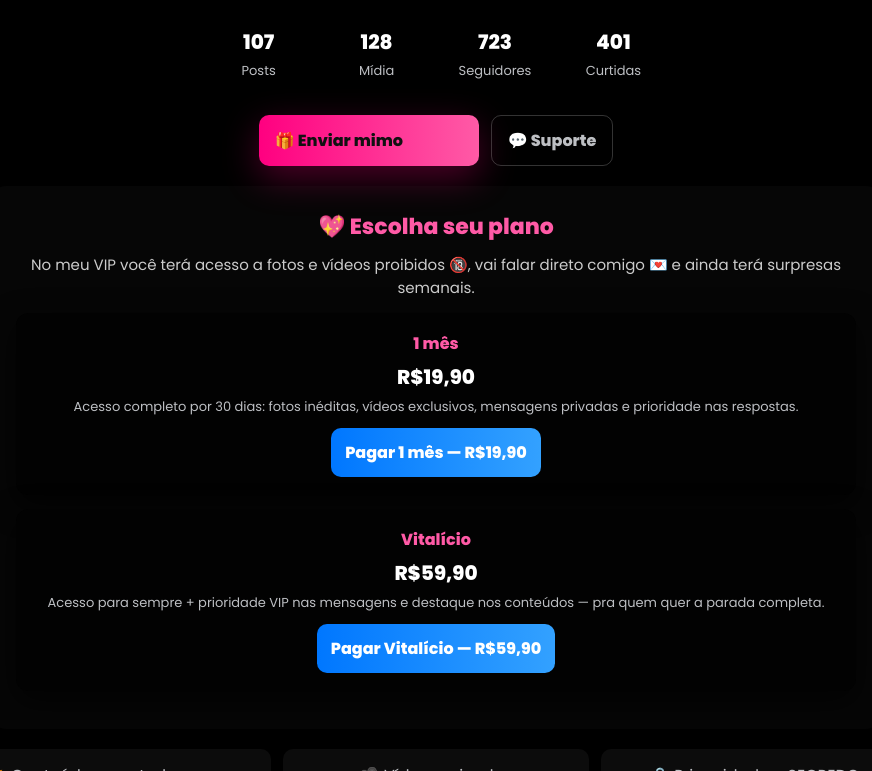
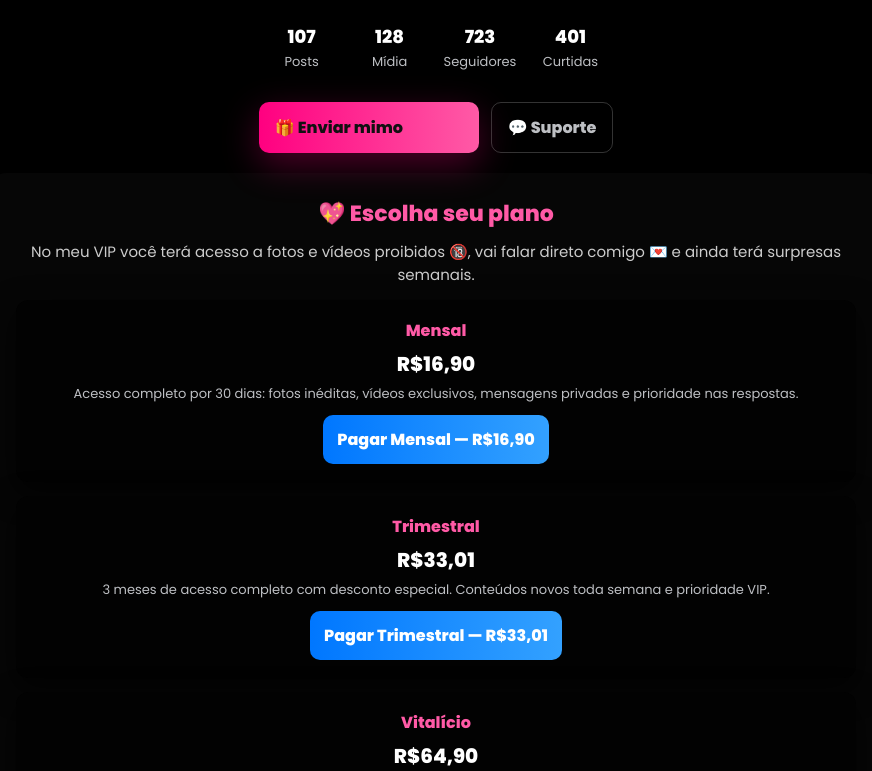
Before and after one commit to brunasecrets/bruna-vip, a plain HTML site: page index.html in a window 1280 px wide. Shown: the part 353-1124 px from the top of the page, without its empty margins (204-1076 px from the left). Drawn offline with Linux system fonts and the light colour scheme.

Commit message:
Update index.html

```diff
--- a/index.html
+++ b/index.html
@@ -3,7 +3,7 @@
 <head>
   <meta charset="utf-8" />
   <meta name="viewport" content="width=device-width,initial-scale=1" />
-  <title>Maria Eduarda VIP 💖</title>
+  <title>Maria Eduarda VIP</title>
 
   <!-- Fonte bonita -->
   <link href="https://fonts.googleapis.com/css2?family=Poppins:wght@400;600;800&display=swap" rel="stylesheet">
@@ -61,9 +61,9 @@
     .subtitle{color:var(--muted);margin-bottom:14px;font-size:16px}
 
     /* stats */
-    .stats{display:flex;gap:18px;justify-content:center;margin:12px 0 16px;padding:6px;flex-wrap:nowrap;overflow-x:auto}
-    .stat{min-width:100px;padding:10px 14px;font-size:13px;color:var(--muted);display:flex;flex-direction:column;align-items:center}
-    .stat .num{color:var(--white);font-weight:900;font-size:20px;margin-bottom:4px}
+    .stats{display:flex;gap:8px;justify-content:center;margin:12px 0 16px;padding:6px;flex-wrap:nowrap;overflow-x:auto}
+    .stat{min-width:80px;padding:6px;font-size:13px;color:var(--muted);display:flex;flex-direction:column;align-items:center}
+    .stat .num{color:var(--white);font-weight:900;font-size:18px;margin-bottom:2px}
 
     /* botões */
     .buttons{display:flex;gap:12px;justify-content:center;margin:18px 0;flex-wrap:wrap}
@@ -116,7 +116,7 @@
   </header>
 
   <main>
-    <h1>Maria Eduarda VIP 💖</h1>
+    <h1>Maria Eduarda</h1>
     <p class="subtitle">✨ Conteúdo privado, mensagens diretas e conteúdo diário — só pra assinantes ✨</p>
 
     <div class="stats">
@@ -127,7 +127,7 @@
     </div>
 
     <div class="buttons">
-      <a id="mimoBtn" class="btn btn-pink btn-wide" href="https://wa.me/5511962833961" target="_blank" rel="noopener">🎁 Enviar mimo</a>
+      <a id="mimoBtn" class="btn btn-pink btn-wide" href="https://wa.me/5511962833961?text=Oi%2C%20quero%20enviar%20um%20mimo" target="_blank" rel="noopener">🎁 Enviar mimo</a>
       <a class="btn btn-ghost" href="https://wa.me/5511962833961?text=Oi%2C%20preciso%20de%20ajuda" target="_blank" rel="noopener">💬 Suporte</a>
     </div>
 
@@ -139,17 +139,24 @@
           <p class="lead">No meu VIP você terá acesso a fotos e vídeos proibidos 🔞, vai falar direto comigo 💌 e ainda terá surpresas semanais.</p>
 
           <div class="plan">
-            <div class="title">1 mês</div>
-            <div class="price">R$19,90</div>
+            <div class="title">Mensal</div>
+            <div class="price">R$16,90</div>
             <div class="desc">Acesso completo por 30 dias: fotos inéditas, vídeos exclusivos, mensagens privadas e prioridade nas respostas.</div>
-            <a class="pay-blue" href="pix-month.html">Pagar 1 mês — R$19,90</a>
+            <a class="pay-blue" href="pix-month.html">Pagar Mensal — R$16,90</a>
+          </div>
+
+          <div class="plan">
+            <div class="title">Trimestral</div>
+            <div class="price">R$33,01</div>
+            <div class="desc">3 meses de acesso completo com desconto especial. Conteúdos novos toda semana e prioridade VIP.</div>
+            <a class="pay-blue" href="pix-tri.html">Pagar Trimestral — R$33,01</a>
           </div>
 
           <div class="plan">
             <div class="title">Vitalício</div>
-            <div class="price">R$59,90</div>
+            <div class="price">R$64,90</div>
             <div class="desc">Acesso para sempre + prioridade VIP nas mensagens e destaque nos conteúdos — pra quem quer a parada completa.</div>
-            <a class="pay-blue" href="pix-lifetime.html">Pagar Vitalício — R$59,90</a>
+            <a class="pay-blue" href="pix-lifetime.html">Pagar Vitalício — R$64,90</a>
           </div>
         </div>
       </div>
@@ -166,6 +173,7 @@
       <div class="testi"><strong>✔✔ João - Ontem 22:10</strong><div>"Maria, tu é surreal, vale cada centavo 🔥"</div></div>
       <div class="testi"><strong>✔✔ Lucas - Hoje 09:15</strong><div>"Melhor site que já assinei, respondes rápido demais 😍"</div></div>
       <div class="testi"><strong>✔✔ Pedro - Hoje 14:30</strong><div>"Fiquei viciado no teu VIP, não largo mais 💖"</div></div>
+      <div class="testi"><strong>✔✔ Rafa - Hoje 17:40</strong><div>"Os vídeos são pesados demais 🔥🔥 fiquei doido, nunca vi nada igual 😈"</div></div>
     </section>
   </main>
 
```
